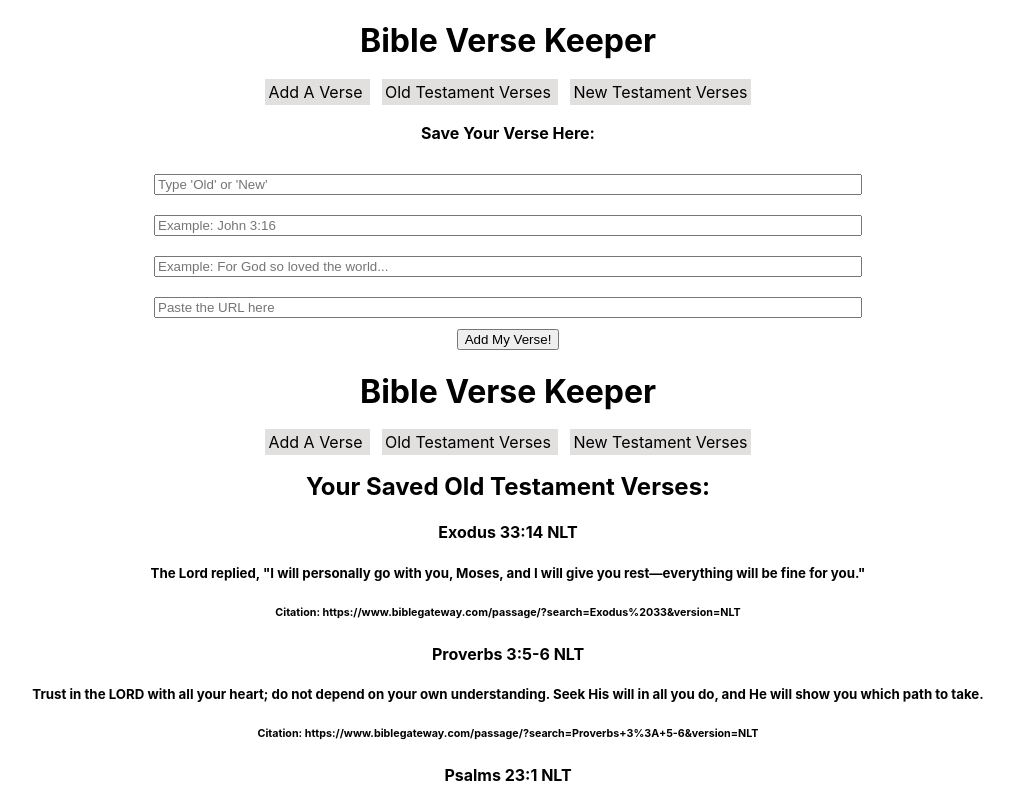
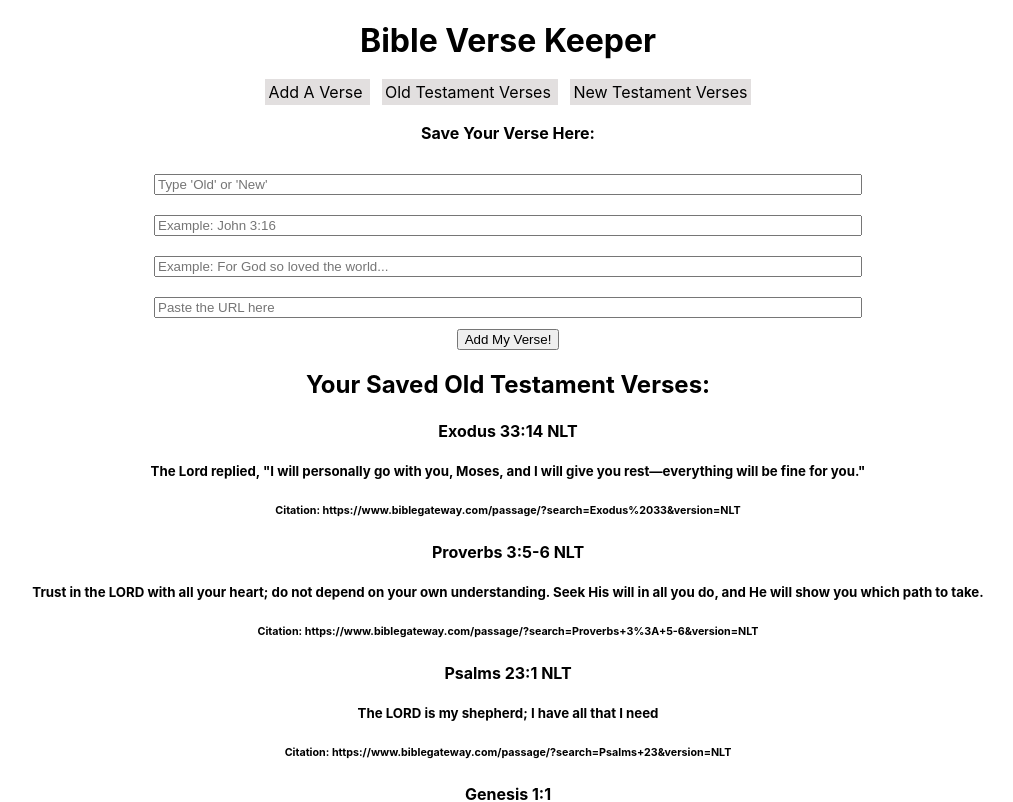
Before and after one commit to DeborahKurz/phase-2-project, a React (Create React App) app: page /oldtestament in a window 1280 px wide. Shown: the top 802 px of the page, without its empty margins (132-1145 px from the left). Built offline with nearby package versions, Linux system fonts and the light colour scheme; data requests are answered from the project's data file.

Commit message:
Removed NavBar from child components

```diff
--- a/src/NewTestament.js
+++ b/src/NewTestament.js
@@ -19,9 +19,6 @@ function NewTestament(){
 
     return (
         <div className="App">
-            <header>
-                <NavBar />
-            </header>
             <main>
                 <h2> Your Saved New Testament Verses: </h2>
                 {verses.map((verse)=>(
--- a/src/OldTestament.js
+++ b/src/OldTestament.js
@@ -19,9 +19,6 @@ function OldTestament(){
 
     return (
         <div className="App">
-            <header>
-                <NavBar />
-            </header>
             <main>
                 <h2> Your Saved Old Testament Verses: </h2>
                 {verses.map((verse)=>(
```
